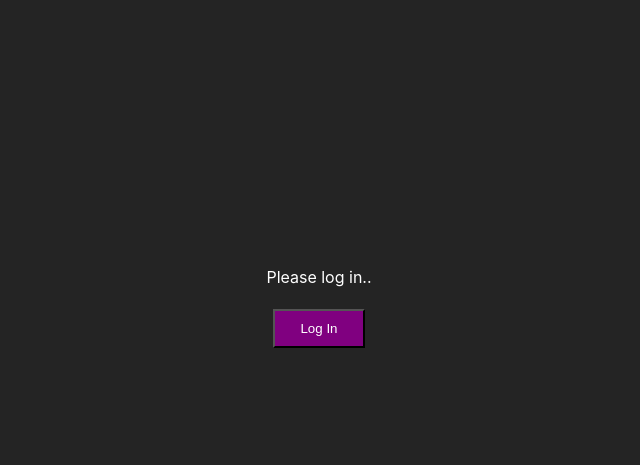
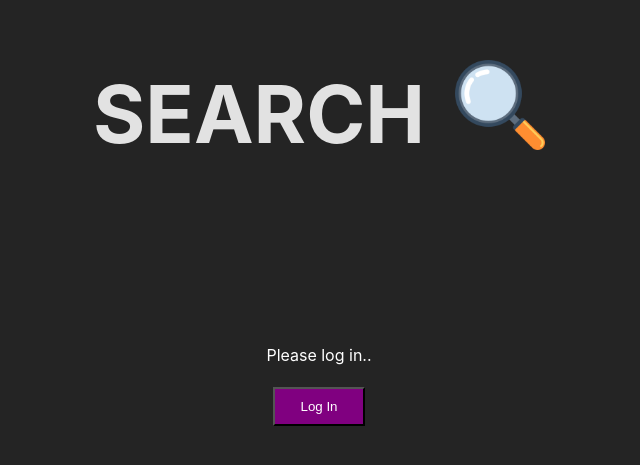
Before and after one commit to ElinStridsberg/ImageSearch, a React (Vite) app in the folder client/: page / in a window 1280 px wide. Shown: the part 147-612 px from the top of the page, without its empty margins (321-961 px from the left). Built offline with nearby package versions, Linux system fonts and the light colour scheme.

Commit message:
Some styling done

```diff
--- a/client/src/App.tsx
+++ b/client/src/App.tsx
@@ -1,18 +1,30 @@
+import { Link } from "react-router-dom";
 import { useAuth0 } from "@auth0/auth0-react";
 import LoginButton from "./components/LoginButton";
 import LogoutButton from "./components/LogoutButton";
+import searchImg from "../src/images/search.png";
 
 function App() {
   const { isAuthenticated, user } = useAuth0();
 
   return (
     <div>
+      <div className="headline">
+      <h1>SEARCH</h1>
+      <img
+        src={searchImg}
+        alt="search"
+        className="searchImg"/>
+      </div>
+
       {isAuthenticated ? (
         <>
           <div className="LogOut">
             <p className="WelcomeTxt">Welcome {user?.name} </p>
+
             <LogoutButton />
-          {/* Inloggad */}
+            {/* Länk till favoriter */}
+            {/* <Link to="/favorites">My Favorites</Link> */}
           </div>
           <div className="Search">
             <input type="text" placeholder="Type here.."/>
@@ -24,8 +36,8 @@ function App() {
           <div className="Login">
             <p className="loginTxt">Please log in..</p> {/* Text som visas när ej inloggad */}
             <LoginButton />
-
-       </div> </>
+          </div>
+        </>
       )}
     </div>
   );
--- a/client/src/components/LogoutButton.tsx
+++ b/client/src/components/LogoutButton.tsx
@@ -1,12 +1,16 @@
 import { useAuth0 } from "@auth0/auth0-react";
+import heartImage from "../images/heart.png";
 
 const LogoutButton = () => {
   const { logout } = useAuth0();
 
   return (
-    <button onClick={() => logout({ logoutParams: { returnTo: window.location.origin } })}>
-      Log Out
-    </button>
+    <>
+      <img src={heartImage} alt="like" className="heartImg"/>
+      <button onClick={() => logout({ logoutParams: { returnTo: window.location.origin } })}>
+        Log Out
+      </button>
+    </>
   );
 };
 
--- a/client/src/index.scss
+++ b/client/src/index.scss
@@ -27,7 +27,7 @@ body {
   display: flex;
   flex-direction: column;
   align-items: center;
-  margin-top: 250px;
+  margin-top: 100px;
 
   color: rgb(255, 255, 255);
 }
@@ -46,7 +46,7 @@ margin-bottom: 20px;
 
 
 .WelcomeTxt{
- margin-right: 60px;
+ margin-right: 30px;
  margin-top: 5px;
 
 
@@ -61,6 +61,22 @@ button{
 input{
   width: 275px;
   margin-right: 20px;
+}
+
+.heartImg{
+  height: 30px;
+  margin-right: 30px;
+}
+.headline{
+  margin-top: 80px;
+
+  display: flex;
+  font-size: 40px;
+}
+.searchImg{
+  height: 90px;
+  margin-left: 30px;
+  margin-top: 60px;
 }
 //   display: flex;
 //   flex-direction: column;
```
Also changed, not shown: client/src/pages/Layout.tsx (+3 -11 lines), client/src/images/heart.png (added), client/src/images/search.png (added). Lines whose indentation alone changed are shown as unchanged.
